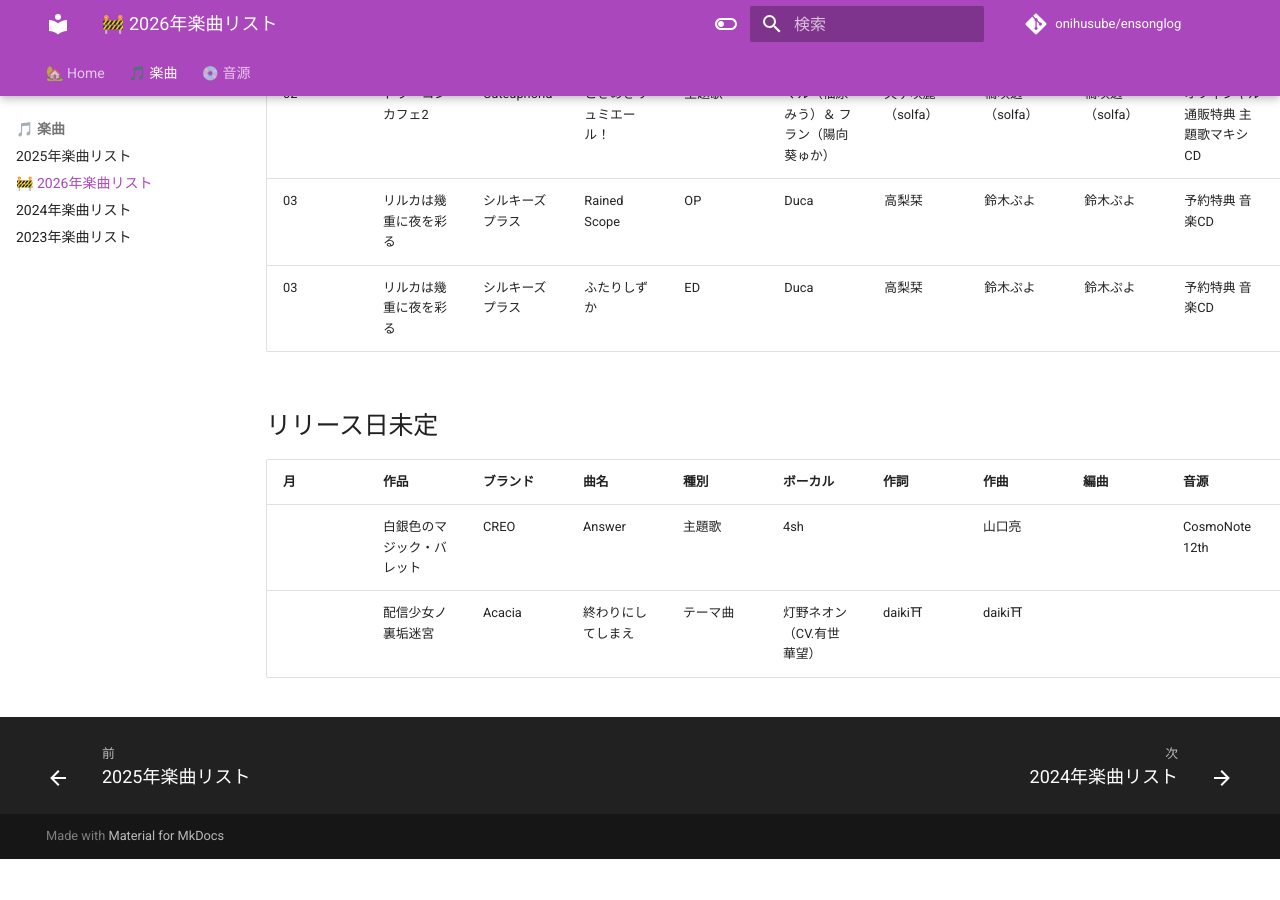
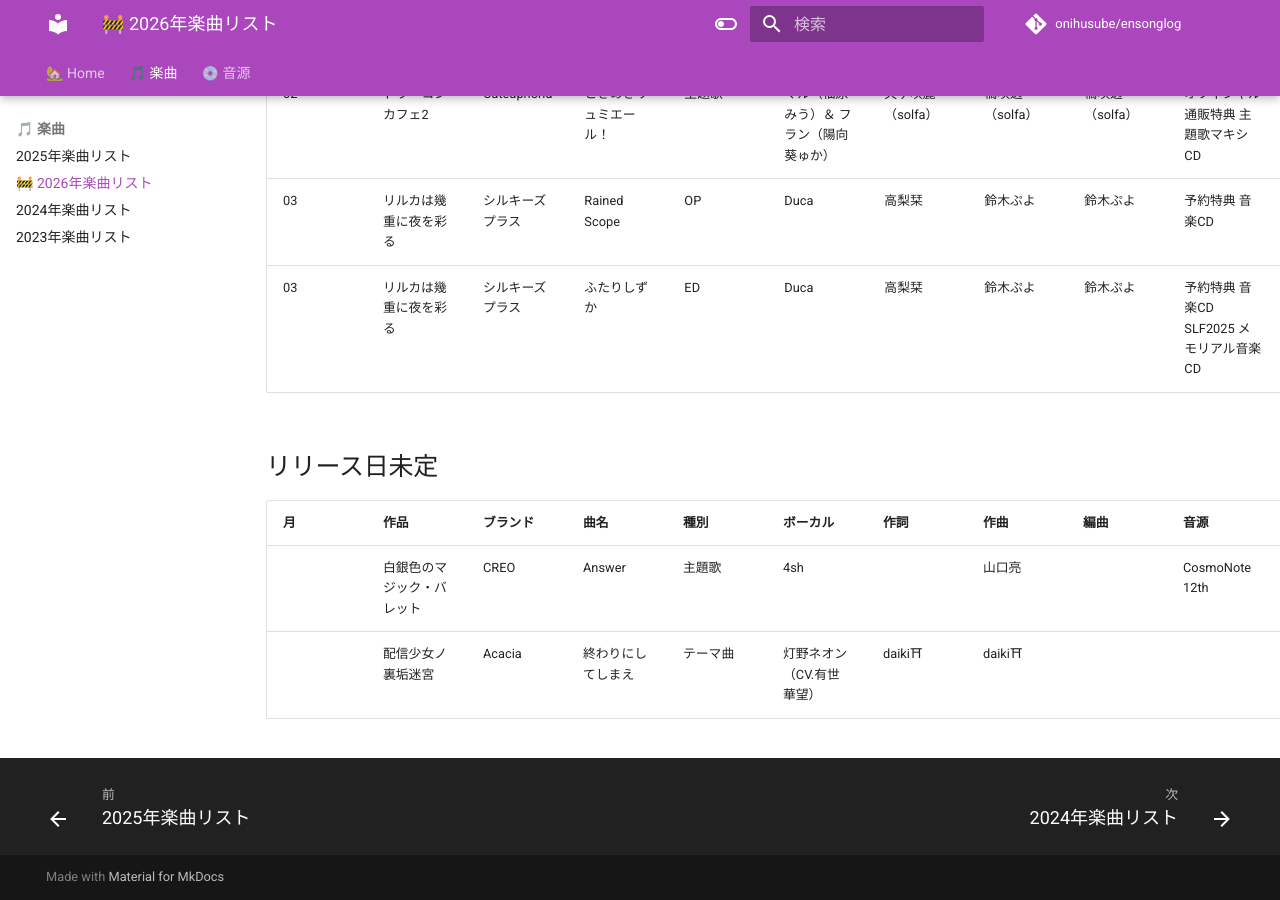
Before and after one commit to onihusube/ensonglog, an MkDocs documentation site: the page built from docs/2026/楽曲.md, in a window 1280 px wide and 900 px high, scrolled down 893 px. Built offline with MkDocs 1.6.1 and Material for MkDocs 9.7.7, drawn with Linux system fonts in a browser that asks for light colours; comment, search, counter and statistics services are not loaded; before the commit the page ends 1752 px from its top, so only the background shows below that.

Commit message:
微追記

```diff
--- a/docs/2026/楽曲.md
+++ b/docs/2026/楽曲.md
@@ -19,7 +19,7 @@ search:
 | 01<!--/30--> | PRIDE BLUE | LiLiM DARKNESS | 壊れた世界の片隅で | バッドエンドED | solfa feat.咲良ゆの | 天ヶ咲麗 | 橋咲透 | 橋咲透 | 同梱特典ボーカルソングCD(Midlength ver.) | | |
 | 02<!--/27--> | ドラ・コンカフェ2 | Cuteuphoria | ときめきリュミエール！ | 主題歌 | マル（柚原みう）＆ フラン（陽向葵ゅか） | 天ヶ咲麗（solfa） | 橋咲透（solfa） | 橋咲透（solfa） | オフィシャル通販特典 主題歌マキシCD | Produced by solfa | |
 | 03<!--/27--> | リルカは幾重に夜を彩る | シルキーズプラス | Rained Scope | OP | Duca | 高梨栞 | 鈴木ぷよ | 鈴木ぷよ | 予約特典 音楽CD | | [:fontawesome-brands-youtube:](https://www.youtube.com/watch?v=QHqx2dDbBII) |
-| 03<!--/27--> | リルカは幾重に夜を彩る | シルキーズプラス | ふたりしずか | ED | Duca | 高梨栞 | 鈴木ぷよ | 鈴木ぷよ | 予約特典 音楽CD | | |
+| 03<!--/27--> | リルカは幾重に夜を彩る | シルキーズプラス | ふたりしずか | ED | Duca | 高梨栞 | 鈴木ぷよ | 鈴木ぷよ | 予約特典 音楽CD </br> SLF2025 メモリアル音楽CD | | |
 
 ## リリース日未定
 
```
